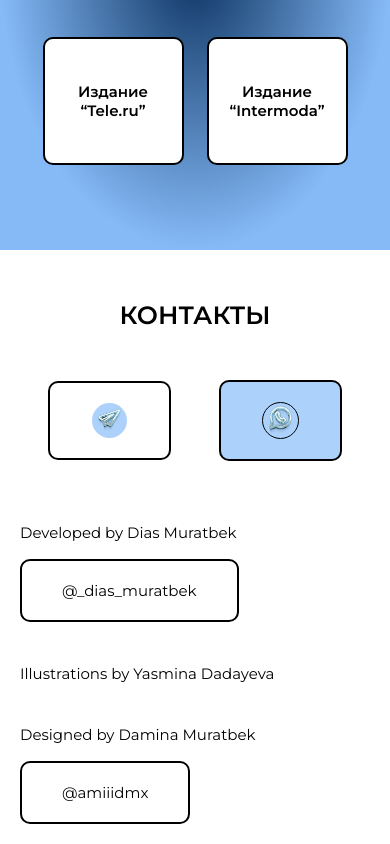
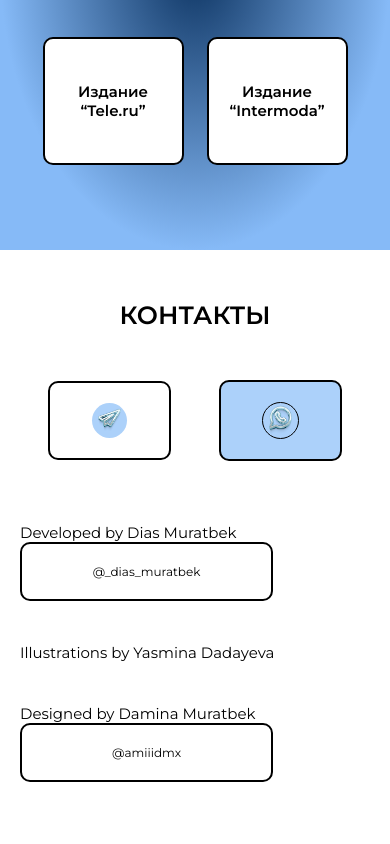
Before and after one commit to equaak/zara, a React (Create React App) app: page / in a window 390 px wide. Shown: the part 9849-10693 px from the top of the page. After the commit the page ends 10651 px from the top, so only its background shows below. Built offline with nearby package versions, Linux system fonts and the light colour scheme; no server answers.

Commit message:
credits width changed

```diff
--- a/src/Main.css
+++ b/src/Main.css
@@ -727,7 +727,7 @@
   }
 
   .credits-button{
-    width: fit-content;
+    width: 10vh;
     display: flex;
     align-items: center;
     justify-content: center;
--- a/src/MainPhone.css
+++ b/src/MainPhone.css
@@ -724,13 +724,12 @@
   }
 
   .credits-button{
-    width: fit-content;
+    width: 30vh;
     display: flex;
     align-items: center;
     justify-content: center;
-    font-size: 15px;
+    font-size: 12px;
     padding: 20px 40px;
-    margin-top: 2vh;
     border-radius: 10px;
     background-color: transparent;
     border: solid 2px black;
```
